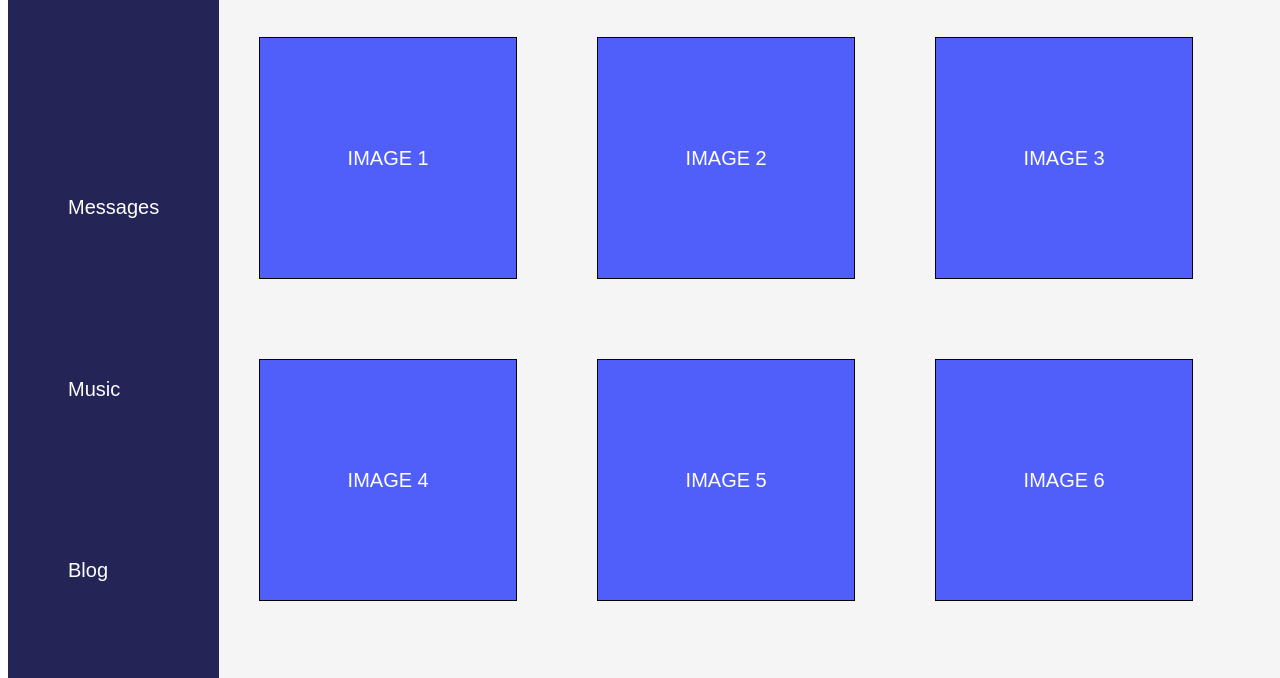
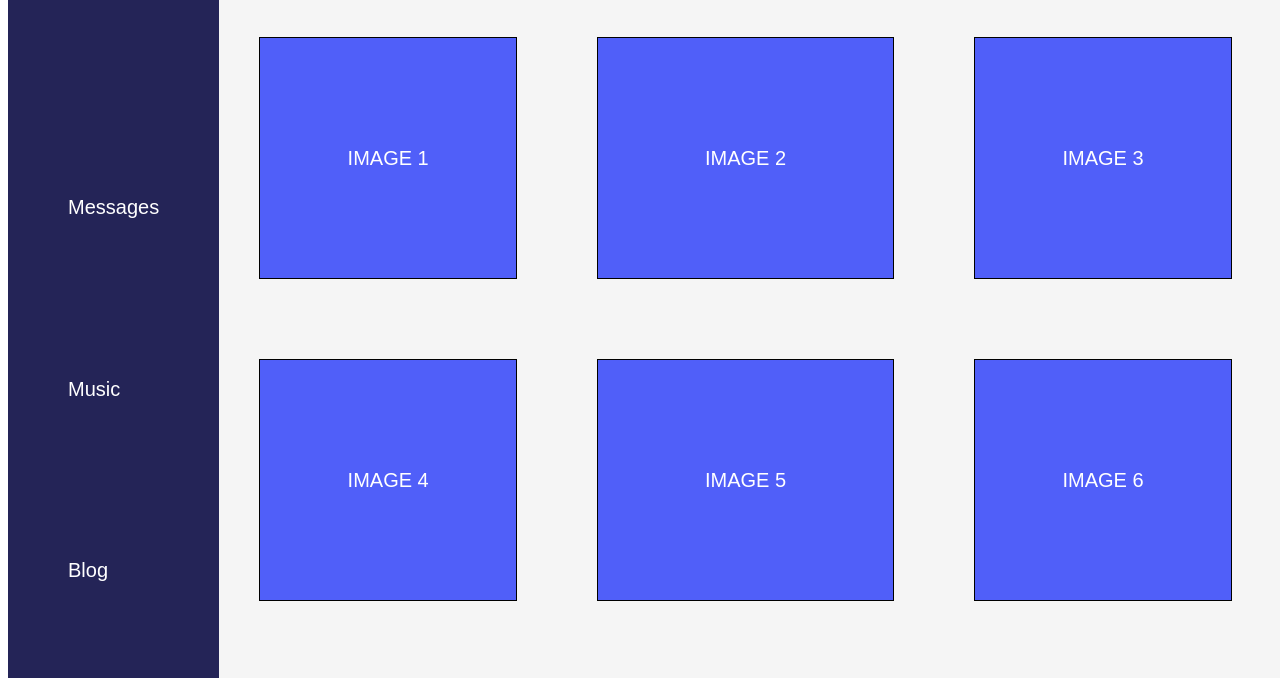
Before and after one commit to apatni123/Magic, a plain HTML site: page index.html in a window 1280 px wide. Shown: the part 94-772 px from the top of the page. Drawn offline with Linux system fonts and the light colour scheme.

Commit message:
stretch activities

```diff
--- a/index.html
+++ b/index.html
@@ -35,7 +35,7 @@
             <div class = "image-container">
                 IMAGE 1
             </div>
-            <div class = "image-container">
+            <div class = "image-container2">
                 IMAGE 2
             </div>
             <div class = "image-container">
@@ -44,7 +44,7 @@
             <div class = "image-container">
                 IMAGE 4
             </div>
-            <div class = "image-container">
+            <div class = "image-container2">
                 IMAGE 5
             </div>
             <div class = "image-container">
@@ -53,7 +53,7 @@
             <div class = "image-container">
                 IMAGE 7
             </div>
-            <div class = "image-container">
+            <div class = "image-container2">
                 IMAGE 8
             </div>
             <div class = "image-container">
--- a/style.css
+++ b/style.css
@@ -81,7 +81,6 @@ footer {
 
 /* CODE YOUR FLEXBOXES HERE */
 
-
 .navbar{
     display: flex;
     justify-content: space-between;
@@ -97,7 +96,7 @@ footer {
     display: flex;
     flex-direction: column;
     justify-content: space-evenly;
-    align-items: stretch;
+    /* align-items: stretch; */
 }
 
 .flex-main{
@@ -108,3 +107,16 @@ footer {
     display: flex;
     flex-wrap: wrap;
 }
+
+.image-container2{
+    height: 30vh;
+    width: 20vw;
+    background-color: #505FF9;
+    margin: 2rem;
+    color: #fff;
+    border: solid black 1px;
+    display: flex;
+    justify-content: center;
+    align-items: center;
+    flex-grow: 2;
+}
```
